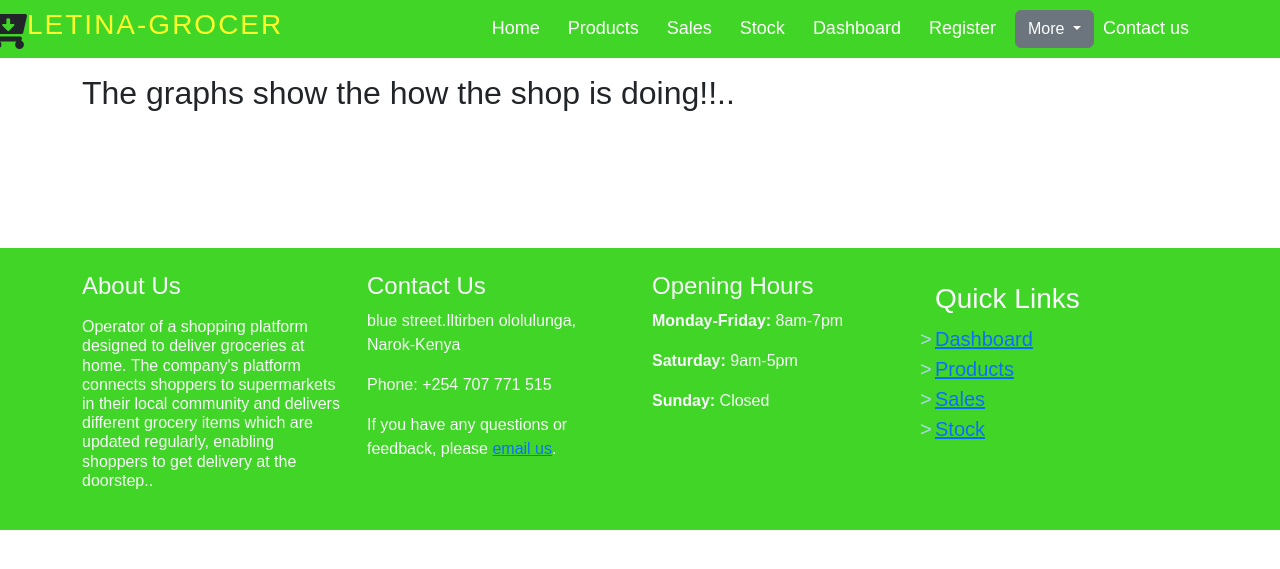
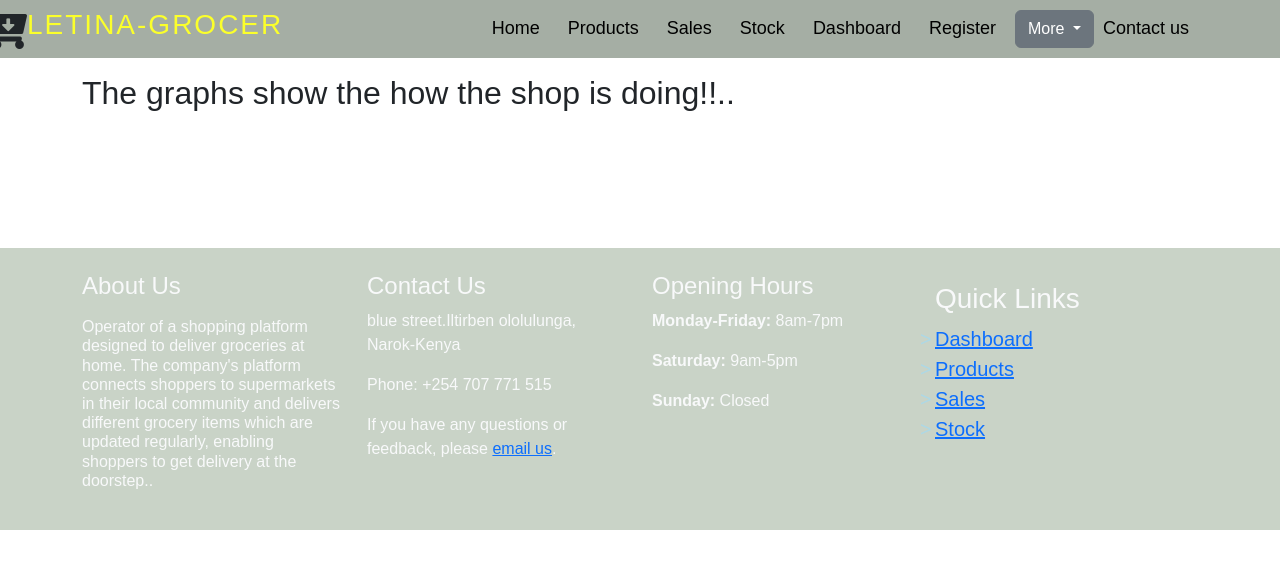
Before and after one commit to letinarodric22/salessystem, a Flask app: page /dashboard in a window 1280 px wide. Shown: the top 569 px of the page. Run offline with Flask 3, Linux system fonts and the light colour scheme; data that the repository does not hold is empty; some libraries are stand-ins or nearby versions.

Commit message:
new month commits

```diff
--- a/static/styles.css
+++ b/static/styles.css
@@ -28,7 +28,7 @@ nav h3 {
 }
 
 .navbar-dark .navbar-nav .nav-link {
-    color: white;
+    color: black;
     font-size: 18px;
     box-shadow: inset 0 0 0 0 grey;
     padding: 0 .25rem;
@@ -45,11 +45,11 @@ nav h3 {
 
 
 .navbar.bg-purple {
-    background-color:rgb(65, 214, 39);
+    background-color:rgb(165, 174, 164);
 }
 
 footer.bg-purple {
-    background-color: rgb(65, 214, 39);
+    background-color: rgb(201, 211, 199);
 }
 
 .navbar-nav {
```
Also changed, not shown: templates/index.html (+4 -4 lines).
